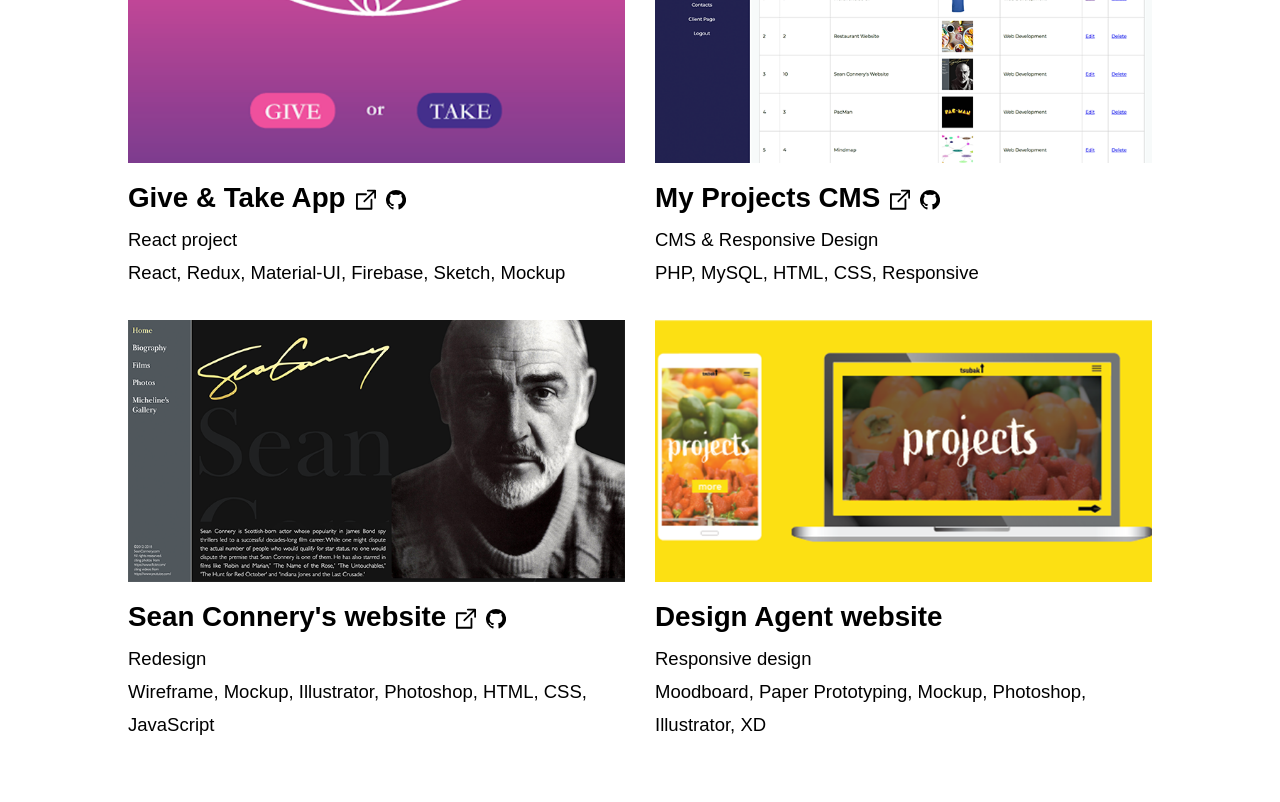
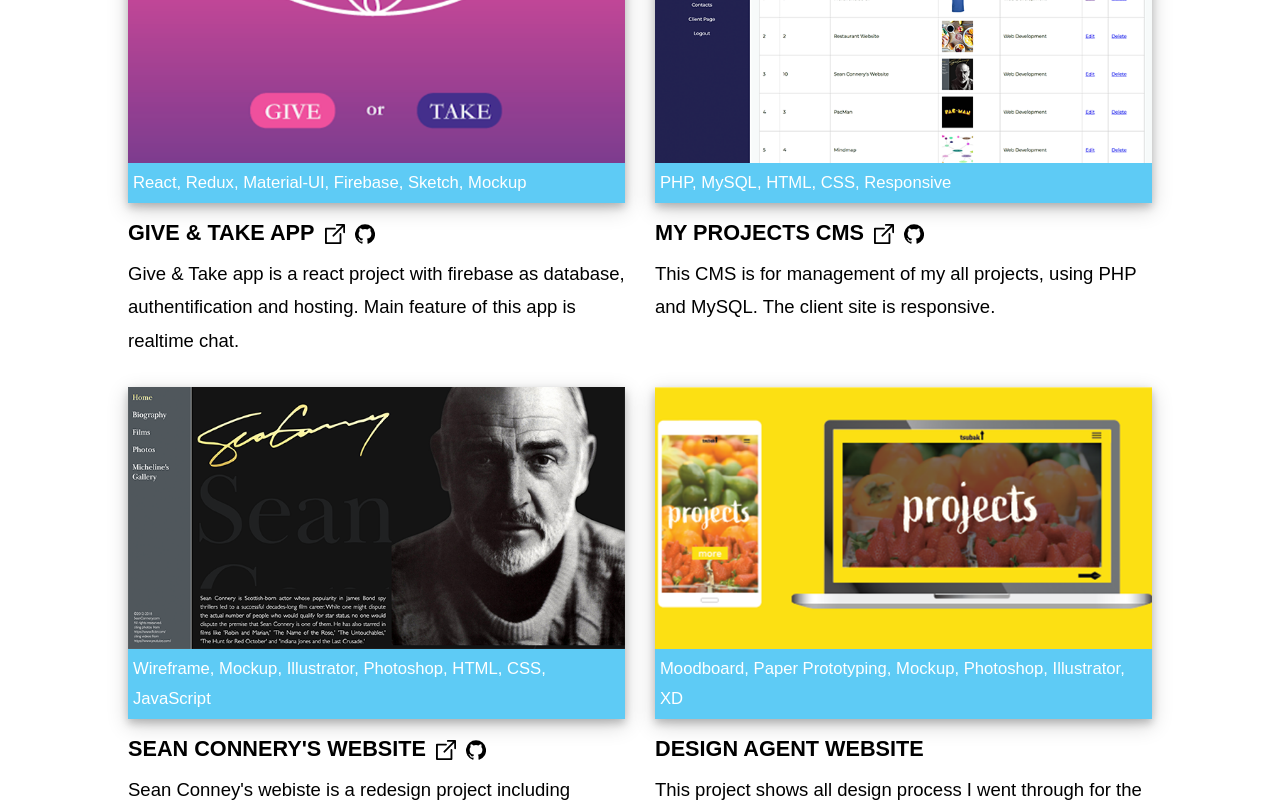
Before and after one commit to backy22/react-portfolio, a React (Create React App) app: page / in a window 1280 px wide. Shown: the part 1640-2442 px from the top of the page. Built offline with nearby package versions, Linux system fonts and the light colour scheme; a web font is replaced by a local one.

Commit message:
fixdesign

```diff
--- a/src/components/About.js
+++ b/src/components/About.js
@@ -1,6 +1,7 @@
 import React, { Component } from 'react';
 import profileImage from "../img/profile-image.png";
 import WOW from "wowjs";
+import resume from '../img/Resume_AyaTsubakino.pdf';
 
 export default class About extends Component {
   componentDidMount() {
@@ -31,6 +32,9 @@ export default class About extends Component {
               <a href="mailto:aya.tsubakino@gmail.com?subject=I%20want%20to%20hire%20Aya&body=Hi,%20Aya"><span className="email">aya.tsubakino@gmail.com</span>
 </a>
             </p>
+            <div className="resume-button">
+              <a href={resume} target="blank"><button>VIEW RESUME</button></a>
+            </div>
           </div>
         </div>
       </section>
--- a/src/components/Footer.js
+++ b/src/components/Footer.js
@@ -1,5 +1,6 @@
 import React, { Component } from 'react';
 import github from "../img/github.svg";
+import codepen from "../img/codepen.svg";
 import instagram from "../img/instagram.svg";
 import linkedin from "../img/linkedin.svg";
 
@@ -12,6 +13,7 @@ export default class Footer extends Component {
         <h1>Let&apos;s Connect</h1>
         <div className="snslink">
           <a href="https://github.com/backy22" target="blank"><img src={github} alt="icon of github"/></a>
+          <a href="https://codepen.io/aya-tsubakino" target="blank"><img src={codepen} alt="icon of codepen"/></a>
           <a href="https://www.instagram.com/ayatsubakino/" target="blank"><img src={instagram} alt="icon of instagram" /></a>
           <a href="https://www.linkedin.com/in/ayatsubakino/" target="blank"><img src={linkedin} alt="icon of linkedin" /></a>
         </div>
--- a/src/components/Navbar.js
+++ b/src/components/Navbar.js
@@ -1,6 +1,5 @@
 import React, { Component } from 'react';
 import { HashLink as Link } from 'react-router-hash-link';
-import resume from '../img/Resume_AyaTsubakino.pdf';
 import styled from 'styled-components';
 
 const StyledMenu = styled.nav`
@@ -150,7 +149,6 @@ export default class Navbar extends Component {
       <header className={this.state.isTop ? 'white-header' : 'blue-header'}>
         <div className="header-left">
           <div className="logo"><Link to='/#homemain'>#AyaTsubakino</Link></div>
-          <div className="resume"><a href={resume} target="blank"><button>Resume</button></a></div>
         </div>
         <BurgerMenu />
         <nav className="pc">
--- a/src/components/Projects.js
+++ b/src/components/Projects.js
@@ -8,14 +8,18 @@ import WOW from "wowjs";
 const Project = props => {
   return (
   <div className="project wow bounceInUp">
-    <a href={props.project.detaillink}><img className="thumbnail" src={props.project.thumbnail} alt="project thumbnail"/></a>
-    <h2 className="project-title">
+    <div className="project-thumbnail">
+      <div className="thumbnail">
+        <a href={props.project.detaillink}><img className="thumbnail" src={props.project.thumbnail} alt="project thumbnail"/></a>
+      </div>
+      <p className="skills">{props.project.skills}</p>
+    </div>
+    <h3 className="project-title">
       {props.project.title}
       <WebLink project={props.project} />
       <GithubLink project={props.project} />
-    </h2>
+    </h3>
     <div>{props.project.type}</div>
-    <p>{props.project.skills}</p>
   </div>
   );
 }
@@ -45,10 +49,10 @@ const GithubLink = props => {
 }
 
 const projects = [
-  {detaillink: "/givetake", thumbnail: givetakeThumbnail, title: "Give & Take App", weblink: "https://givetake-pro.web.app", githublink: "https://github.com/backy22/givetake", type: "React project", skills: "React, Redux, Material-UI, Firebase, Sketch, Mockup"},
-  {detaillink: "/projectscms", thumbnail: projectscmsThumbnail, title: "My Projects CMS", weblink: "https://ayatsubakino.com/archive/", githublink: "https://github.com/backy22/portfolio", type: "CMS & Responsive Design", skills: "PHP, MySQL, HTML, CSS, Responsive"},
-  {detaillink: "/sean", thumbnail: seanThumbnail, title: "Sean Connery's website", weblink: "https://ayatsubakino.com/webd100/finalassignment/", githublink: "https://github.com/backy22/web_tech1/tree/master/finalassignment", type: "Redesign", skills: "Wireframe, Mockup, Illustrator, Photoshop, HTML, CSS, JavaScript"},
-  {detaillink: "/tsubaki", thumbnail: tsubakiThumbnail, title: "Design Agent website", weblink: "", githublink: "", type: "Responsive design", skills: "Moodboard, Paper Prototyping, Mockup, Photoshop, Illustrator, XD"}
+  {detaillink: "/givetake", thumbnail: givetakeThumbnail, title: "GIVE & TAKE APP", weblink: "https://givetake-pro.web.app", githublink: "https://github.com/backy22/givetake", type: "Give & Take app is a react project with firebase as database, authentification and hosting. Main feature of this app is realtime chat.", skills: "React, Redux, Material-UI, Firebase, Sketch, Mockup"},
+  {detaillink: "/projectscms", thumbnail: projectscmsThumbnail, title: "MY PROJECTS CMS", weblink: "https://ayatsubakino.com/archive/", githublink: "https://github.com/backy22/portfolio", type: "This CMS is for management of my all projects, using PHP and MySQL. The client site is responsive.", skills: "PHP, MySQL, HTML, CSS, Responsive"},
+  {detaillink: "/sean", thumbnail: seanThumbnail, title: "SEAN CONNERY'S WEBSITE", weblink: "https://ayatsubakino.com/webd100/finalassignment/", githublink: "https://github.com/backy22/web_tech1/tree/master/finalassignment", type: "Sean Conney's webiste is a redesign project including research, wireframe, mockup and coding.", skills: "Wireframe, Mockup, Illustrator, Photoshop, HTML, CSS, JavaScript"},
+  {detaillink: "/tsubaki", thumbnail: tsubakiThumbnail, title: "DESIGN AGENT WEBSITE", weblink: "", githublink: "", type: "This project shows all design process I went through for the responsive design of the imaginary design agent.", skills: "Moodboard, Paper Prototyping, Mockup, Photoshop, Illustrator, XD"}
 ]
 
 export default class Projects extends Component {
--- a/src/index.css
+++ b/src/index.css
@@ -26,7 +26,7 @@ section {
   padding-top: 80px;
 }
 
-h1, h2 {
+h1, h2, h3 {
   font-family: 'dosis', sans-serif;
 }
 
@@ -106,8 +106,6 @@ header {
 
 .header-left {
   float: left;
-  display: flex;
-  align-items: center;
 }
 
 header button {
@@ -130,6 +128,8 @@ nav {
 
 nav ul {
   list-style: none;
+  margin: 0;
+  margin-top: 5px;
 
   display: -webkit-box;
   display: -moz-box;
@@ -166,7 +166,7 @@ button {
 
 @media screen and (max-width: 640px) {
   header {
-    padding: 0 10vw;
+    height: 4rem;
   }
 
   nav {
@@ -337,17 +337,32 @@ button {
   grid-gap: 30px;
 }
 
-.thumbnail {
-  transition: 0.3s;
+.project-thumbnail {
+  background-color: #5ecbf5;
+  color: #ffffff;
+  box-shadow: 0 4px 8px 0 rgba(0, 0, 0, 0.2), 0 6px 20px 0 rgba(0, 0, 0, 0.19);
 }
 
-.thumbnail:hover {
-  border-radius: 30px;
+.thumbnail {
+  overflow: hidden;
 }
 
-.projects-wrapper h2 {
+.project-thumbnail img {
+  transition: .3s ease-in-out;
+}
+
+.project-thumbnail img:hover {
+  transform: scale(1.1);
+}
+
+.skills {
+  padding: 5px;
+  font-size: 0.9em;
+}
+
+.projects-wrapper h3 {
   padding: 0;
-  margin-bottom: 0;
+  margin-bottom: 5px;
   margin-top: 10px;
 }
 
@@ -405,6 +420,10 @@ button {
   font-weight: 700;
 }
 
+.resume-button {
+  text-align: center;
+}
+
 @media screen and (max-width: 640px) {
   .profile-image, .profile-text {
     width: 100%;
@@ -425,7 +444,8 @@ button {
 
 /* footer */
 footer section {
-  margin-top: 0;
+  padding-top: 10px;
+  text-align: center;
 }
 
 footer h1 {
@@ -438,12 +458,8 @@ footer {
 }
 
 footer img {
-  margin-right: 10%;
+  margin: 10px 5%;
   width: 30px;
-}
-
-footer section {
-  margin-bottom: 0;
 }
 
 .copyright {
@@ -457,7 +473,7 @@ footer section {
   }
 
   .snslink a {
-    margin: 0 10%;
+    margin: 0 5%;
   }
 
   .snslink a img {
```
Also changed, not shown: src/img/codepen.svg (added).
